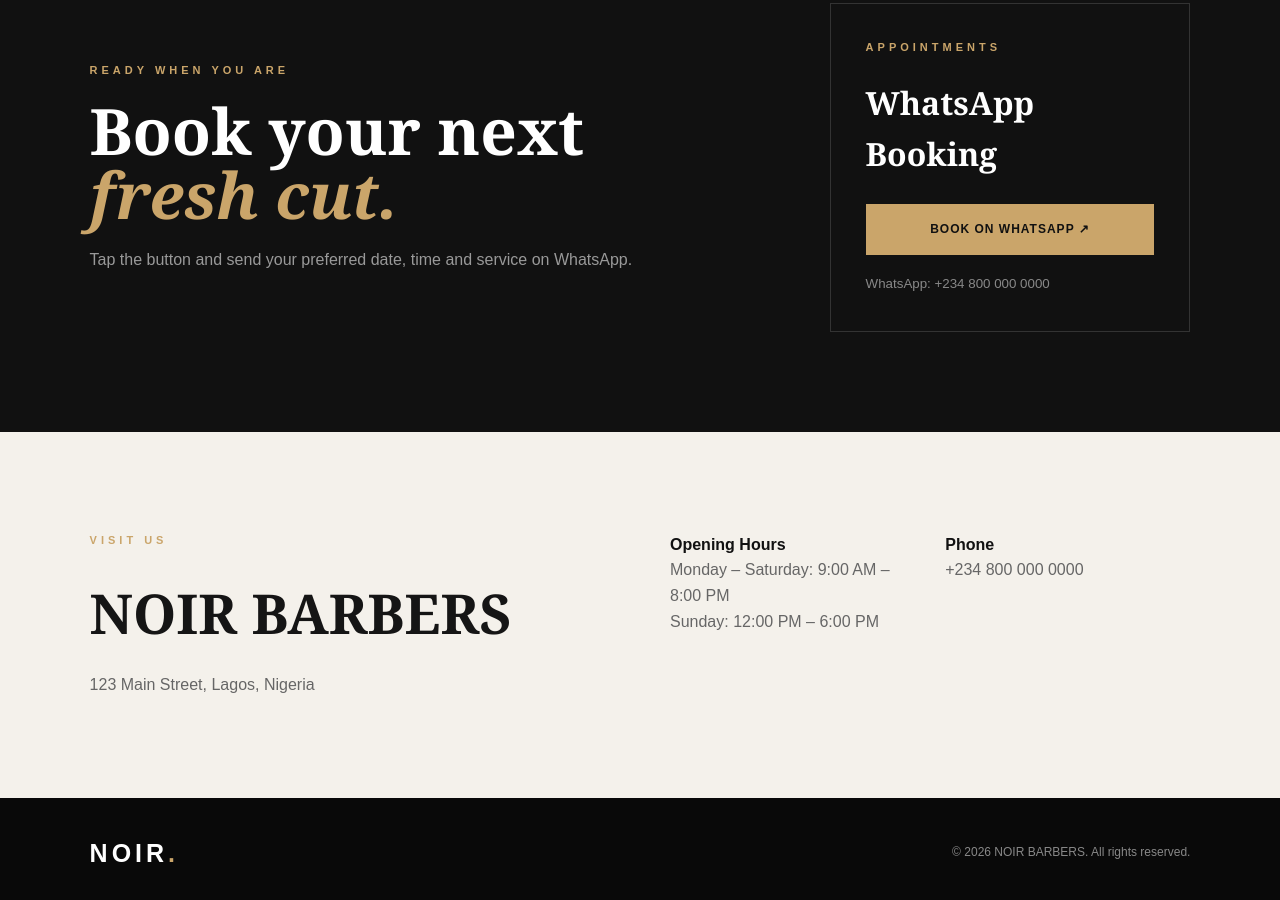
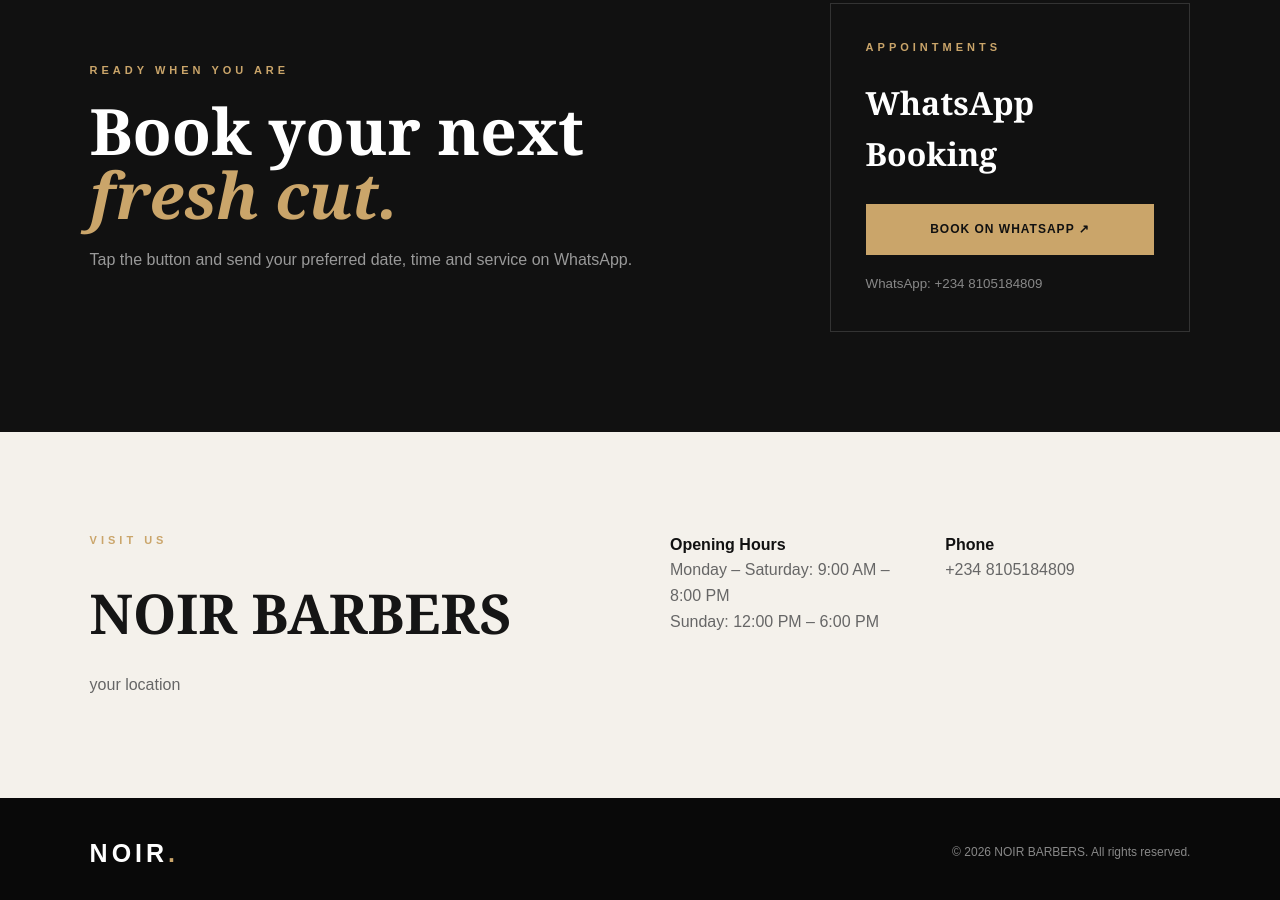
Before and after one commit to web-url/barber, a plain HTML site: page index.html in a window 1280 px wide. Shown: the part 3191-4091 px from the top of the page. Drawn offline with Linux system fonts and the light colour scheme.

Commit message:
Update index.html

```diff
--- a/index.html
+++ b/index.html
@@ -852,7 +852,7 @@
       </a>
 
       <small>
-        WhatsApp: +234 800 000 0000
+        WhatsApp: +234 8105184809
       </small>
 
     </div>
@@ -875,7 +875,7 @@
       </h2>
 
       <p>
-        123 Main Street, Lagos, Nigeria
+        your location
       </p>
 
     </div>
@@ -900,7 +900,7 @@
 
         <b>Phone</b><br>
 
-        +234 800 000 0000
+        +234 8105184809
 
       </p>
 
@@ -963,7 +963,7 @@
       NO spaces.
     */
 
-    const WHATSAPP_NUMBER = "2348000000000";
+    const WHATSAPP_NUMBER = "2348109763849";
 
 
     /*
```
